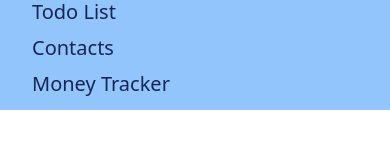
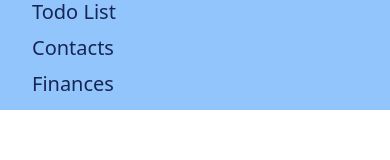
Before and after one commit to Hairum-Qureshi/tailwind-practice, a React (Vite) app: page / in a window 390 px wide. Both pictures are taken after a click on the element 361 px from the left and 36 px from the top of the page. Shown: the part 122-282 px from the top of the page. Built offline with nearby package versions, Linux system fonts and the light colour scheme; a web font is replaced by a local one.

Commit message:
renamed route path and navbar name

```diff
--- a/src/components/App.tsx
+++ b/src/components/App.tsx
@@ -17,7 +17,7 @@ function App() {
 				<Route path="/time-tracker" element={<TimeTracker />} />
 				<Route path="/to-dos" element={<About />} />
 				<Route path="/contacts" element={<Contacts />} />
-				<Route path="/money-tracker" element={<MoneyTracker />} />
+				<Route path="/finances" element={<MoneyTracker />} />
 				<Route path="*" element={<NotFound />} />
 			</Routes>
 		</BrowserRouter>
--- a/src/components/Navbar.tsx
+++ b/src/components/Navbar.tsx
@@ -61,7 +61,7 @@ export default function Navbar() {
 							<Link to="/contacts">Contacts</Link>
 						</li>
 						<li>
-							<Link to="/money-tracker">Money Tracker</Link>
+							<Link to="/finances">Finances</Link>
 						</li>
 					</ul>
 				</div>
```
